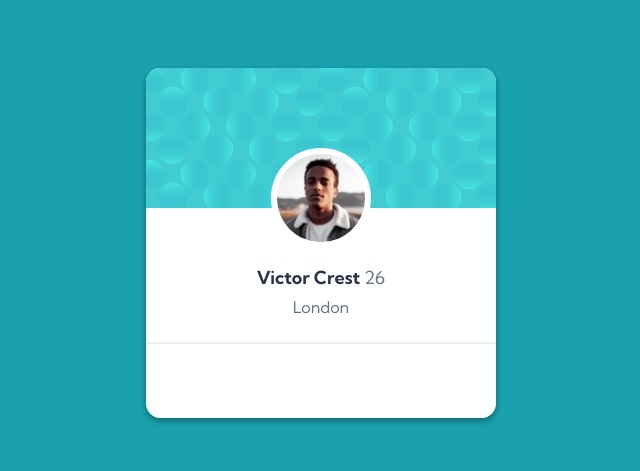
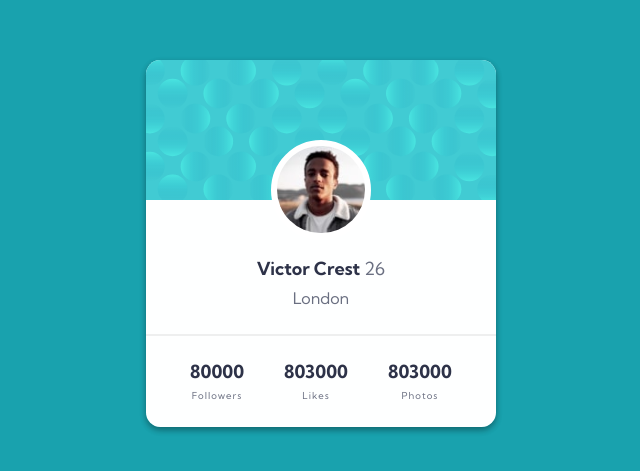
Before and after one commit to Brunno-DaSilva/profile-card-component, a React (Create React App) app: page / in a window 1280 px wide. Shown: the part 397-868 px from the top of the page, without its empty margins (319-959 px from the left). Built offline with nearby package versions, Linux system fonts and the light colour scheme.

Commit message:
added style to the bottom stats

```diff
--- a/src/components/CardMain/index.tsx
+++ b/src/components/CardMain/index.tsx
@@ -48,7 +48,32 @@ const CardMain: React.FC<CardDataProps> = ({
           </div>
         </div>
         <div className="divider" />
-        <div className="CardMain__bottom-sm_info"></div>
+        <div className="CardMain__bottom-sm_info">
+          <div className="sm_info__container">
+            <div className="sm_info__container-number">
+              <h4>{followers}</h4>
+            </div>
+            <div className="sm_info__container-title">
+              <span>Followers</span>
+            </div>
+          </div>
+          <div className="sm_info__container">
+            <div className="sm_info__container-number">
+              <h4>{likes}</h4>
+            </div>
+            <div className="sm_info__container-title">
+              <span>Likes</span>
+            </div>
+          </div>
+          <div className="sm_info__container">
+            <div className="sm_info__container-number">
+              <h4>{uploadedPhotos}</h4>
+            </div>
+            <div className="sm_info__container-title">
+              <span>Photos</span>
+            </div>
+          </div>
+        </div>
       </div>
     </div>
   );
--- a/src/components/CardMain/useCardMainStyles.scss
+++ b/src/components/CardMain/useCardMainStyles.scss
@@ -5,7 +5,15 @@ $text-gray: hsl(227, 10%, 46%);
 $border-light-gray: hsl(0, 0%, 59%);
 $ff-kumbh-sans: "Kumbh Sans", sans-serif;
 $fz-18: 18px;
-
+h4 {
+  color: $text-dark-blue;
+  font-size: $fz-18;
+  font-weight: 700;
+  span {
+    color: $text-gray;
+    font-weight: 400;
+  }
+}
 .CardMain {
   width: 21.875rem;
   min-height: 21.875rem;
@@ -51,20 +59,32 @@ $fz-18: 18px;
       justify-content: center;
       margin-top: 1.8rem;
 
-      h4 {
-        color: $text-dark-blue;
-        font-size: $fz-18;
-        font-weight: 700;
-        span {
-          color: $text-gray;
-          font-weight: 400;
-        }
-      }
       p {
         margin-top: 0.5rem;
         color: $text-gray;
         font-weight: 400;
       }
+    }
+  }
+  .CardMain__bottom-sm_info {
+    position: relative;
+    display: flex;
+    align-items: center;
+    justify-content: center;
+    gap: 2.5rem;
+
+    .sm_info__container {
+      margin: 1.5rem 0;
+      display: flex;
+      flex-direction: column;
+      align-items: center;
+      justify-content: center;
+    }
+    span {
+      color: $text-gray;
+      font-weight: 400;
+      letter-spacing: 1px;
+      font-size: 0.6rem;
     }
   }
 }
```
